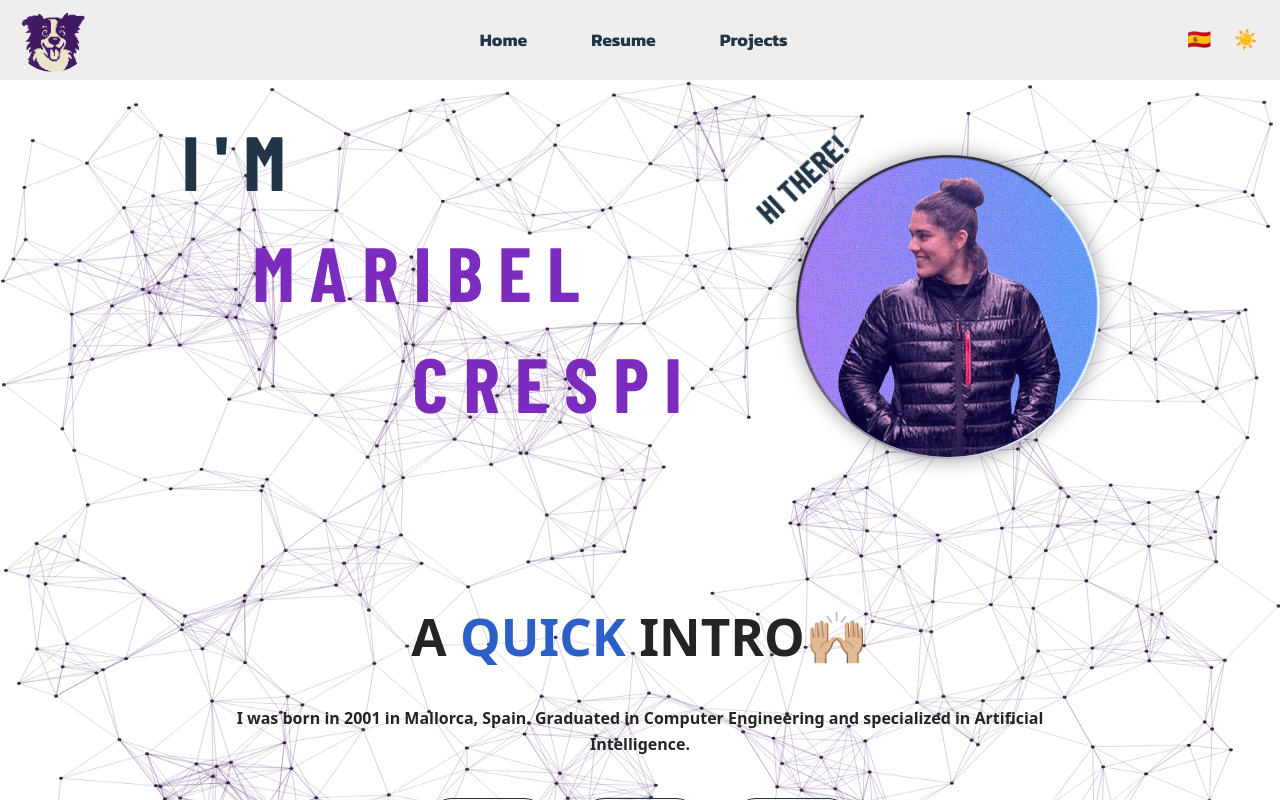
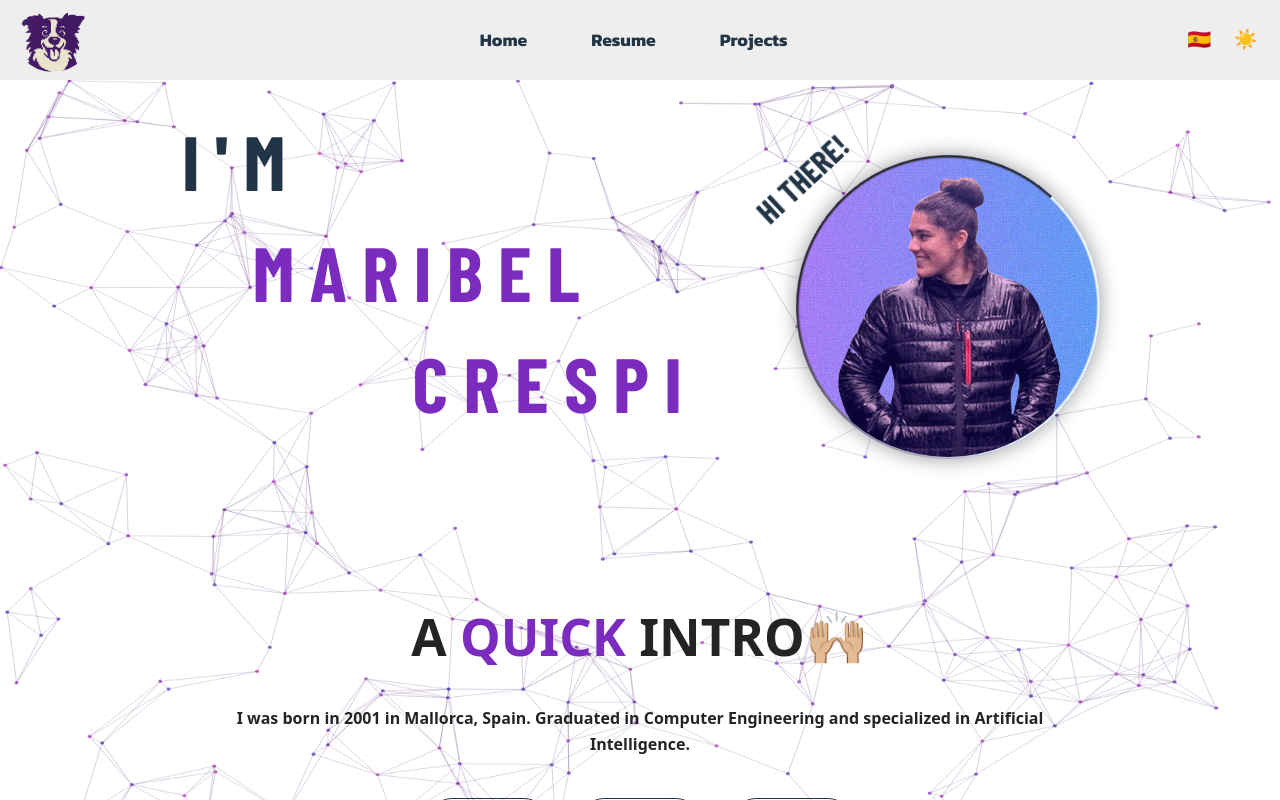
Before and after one commit to maribel95/portfolio, a React (Vite) app: page / in a window 1280 px wide. Shown: the top 800 px of the page. Built offline with nearby package versions, Linux system fonts and the light colour scheme; a web font is replaced by a local one.

Commit message:
Details.
Background details.
Now shines more.

```diff
--- a/src/components/CanvasParticles.tsx
+++ b/src/components/CanvasParticles.tsx
@@ -24,7 +24,7 @@ const CanvasParticles = () => {
       color: string;
     }[] = [];
 
-    const particlesPerArea = 0.00035;
+    const particlesPerArea = 0.0002;
     let numParticles = Math.floor(width * height * particlesPerArea);
 
     const createParticles = () => {
@@ -38,7 +38,7 @@ const CanvasParticles = () => {
           y: Math.random() * height,
           vx: (Math.random() - 0.5) * 0.5,
           vy: (Math.random() - 0.5) * 0.5,
-          color: `hsl(${hue}, 10%, 20%)`,
+          color: `hsl(${hue}, 50%, 60%)`,
         });
       }
     };
--- a/src/styles/Hero.scss
+++ b/src/styles/Hero.scss
@@ -197,7 +197,7 @@
     max-width: 70vw;
 
     .highlight {
-      color: var(--hero-quick-highlight);
+      color: var(--hero-highlight);
     }
 
     .bottom-description {
```
